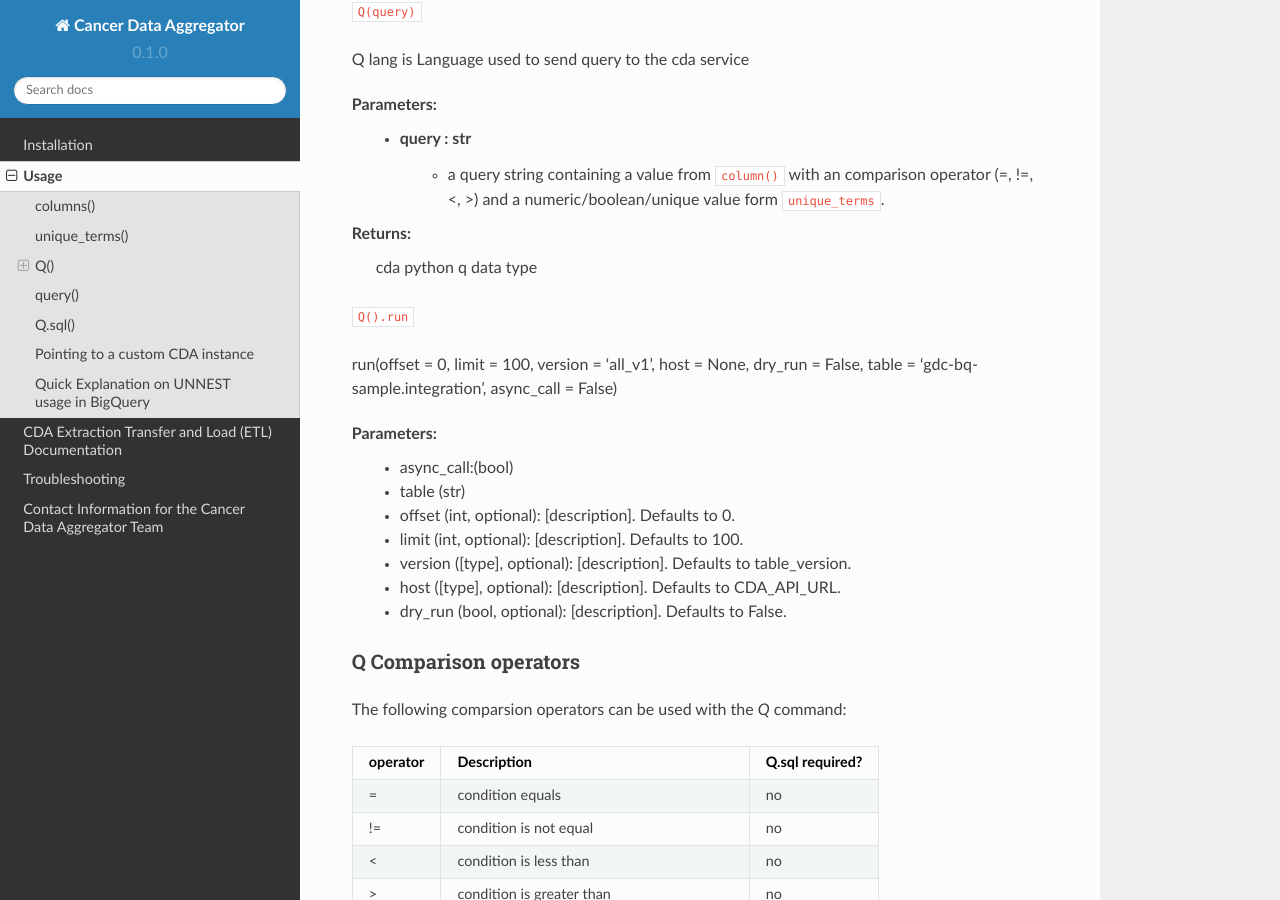
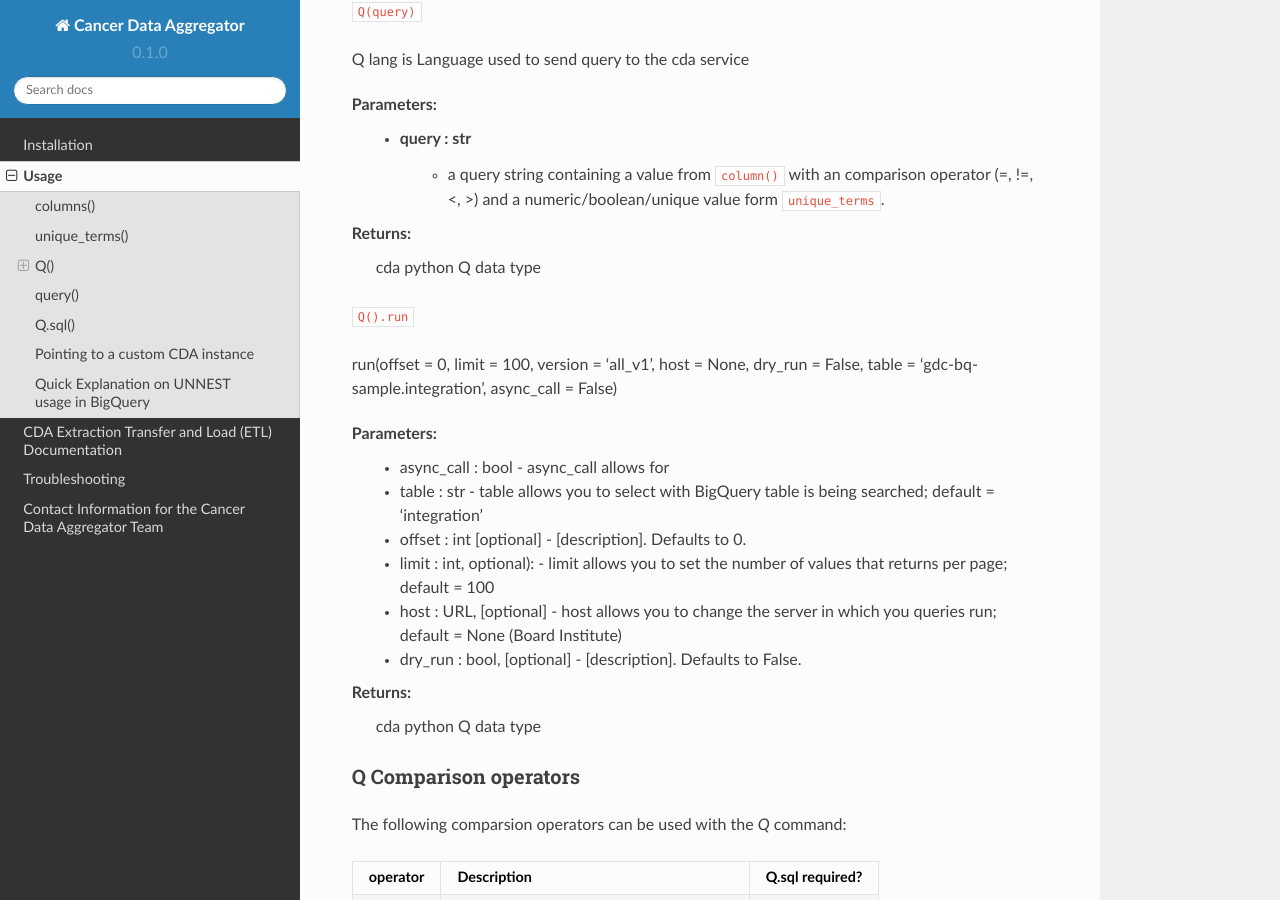
Before and after one commit to CancerDataAggregator/CDA-HelpDesk, a Sphinx documentation site: the page built from docs/source/usage.rst, in a window 1280 px wide and 900 px high, scrolled down 4681 px. Built offline with Sphinx 7.4.7 and the Read the Docs theme 2.0.0, drawn with Linux system fonts in a browser that asks for light colours; pages that are not in the unit, such as notebooks, are missing from menus.

Commit message:
Update usage.rst

```diff
--- a/docs/source/usage.rst
+++ b/docs/source/usage.rst
@@ -180,21 +180,27 @@ Q lang is Language used to send query to the cda service
     - query : str
         - a query string containing a value from ``column()`` with an comparison operator (=, !=, <, >) and a numeric/boolean/unique value form ``unique_terms``.
 **Returns:**
-    cda python q data type
+    cda python Q data type
 
 ``Q().run``
 
 run(offset = 0, limit = 100, version = 'all_v1', host = None, dry_run = False, table = 'gdc-bq-sample.integration', async_call = False)
 
 **Parameters:**
-  - async_call:(bool)
-  - table (str)
-  - offset (int, optional): [description]. Defaults to 0.
-  - limit (int, optional): [description]. Defaults to 100.
-  - version ([type], optional): [description]. Defaults to table_version.
-  - host ([type], optional): [description]. Defaults to CDA_API_URL.
-  - dry_run (bool, optional): [description]. Defaults to False.
-
+  - async_call : bool
+    - async_call allows for
+  - table : str
+    - table allows you to select with BigQuery table is being searched; default = ‘integration’
+  - offset : int [optional]
+    - [description]. Defaults to 0.
+  - limit : int, optional):
+    - limit allows you to set the number of values that returns per page; default = 100
+  - host : URL, [optional]
+    - host allows you to change the server in which you queries run; default = None (Board Institute)
+  - dry_run : bool, [optional]
+    - [description]. Defaults to False.
+**Returns:**
+    cda python Q data type
 
 Q Comparison operators
 +++++++
```
